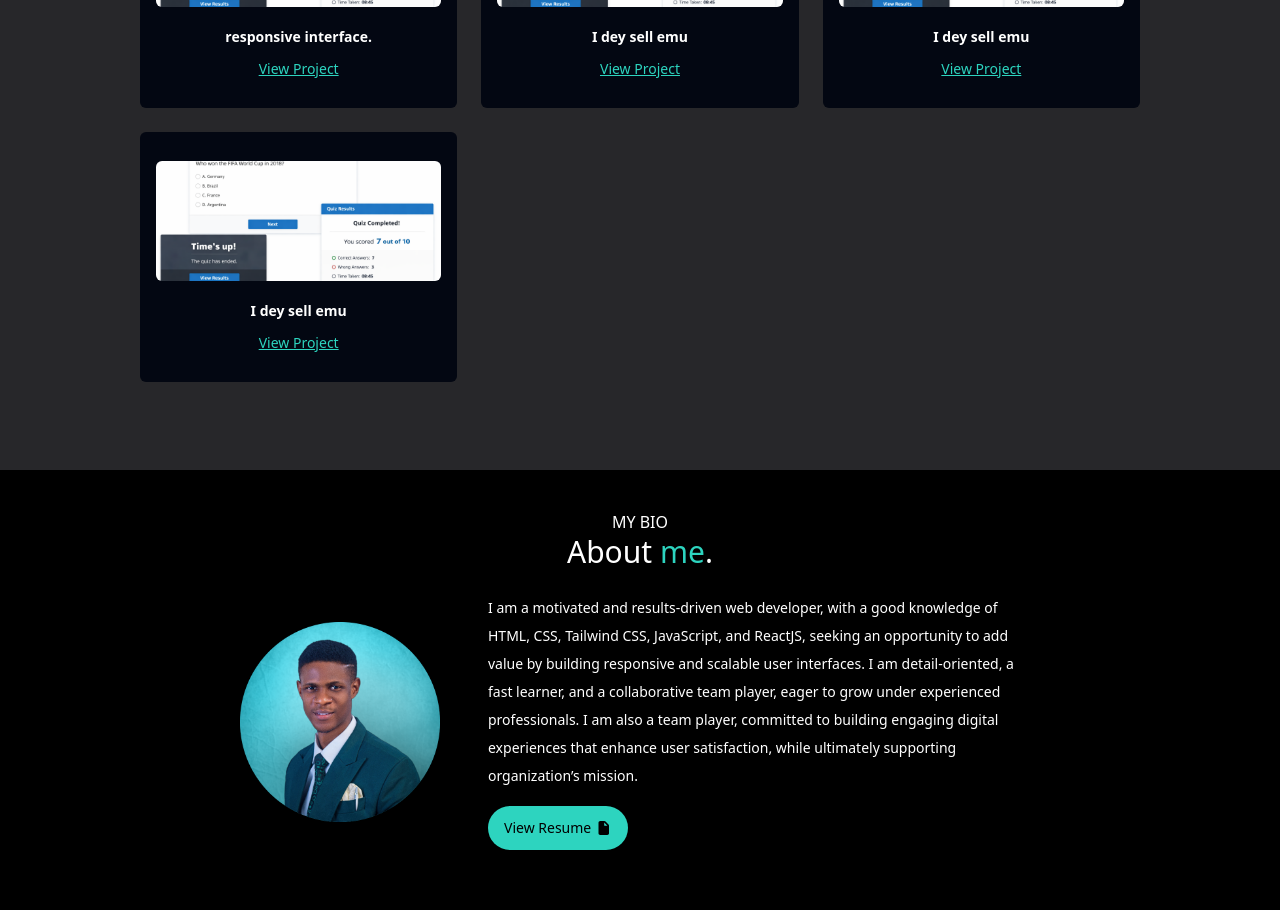
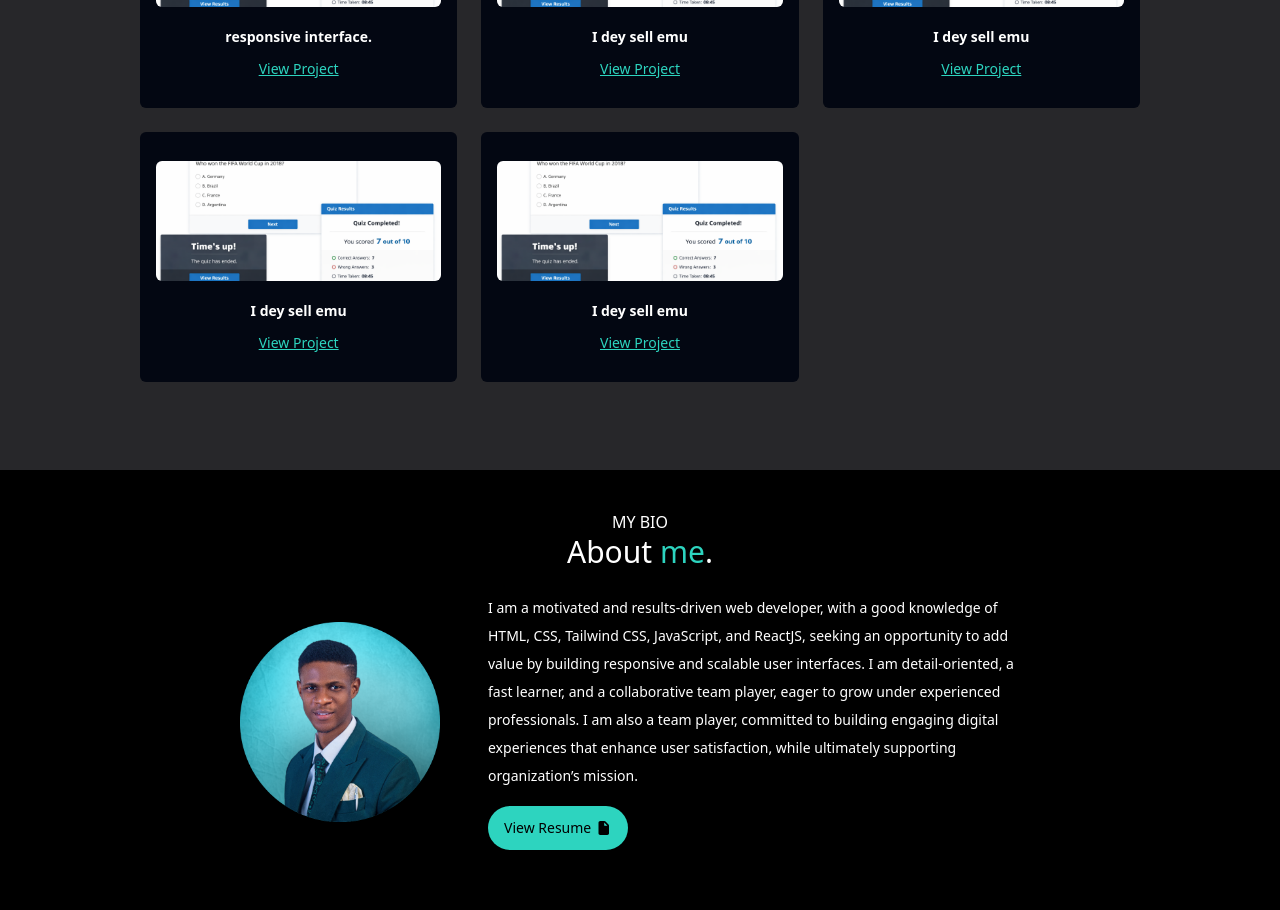
Before and after one commit to SIRBOLU/SB-Portfolio, a React (Vite) app: page / in a window 1280 px wide. Shown: the part 1320-2230 px from the top of the page. Built offline with nearby package versions, Linux system fonts and the light colour scheme.

Commit message:
overflow

```diff
--- a/src/Components/Cardproject.jsx
+++ b/src/Components/Cardproject.jsx
@@ -21,6 +21,11 @@ const projects = [
     link: "https://elemu.com",
     title: "I dey sell emu",
   },
+  {
+    image: quizpic,
+    link: "https://elemu.com",
+    title: "I dey sell emu",
+  },
 ];
 
 export default projects;
--- a/src/Components/Hero.jsx
+++ b/src/Components/Hero.jsx
@@ -90,7 +90,7 @@ const Hero = () => {
             </p>
           </div>
 
-          <div className="[&>*]:bg-[#030712] [&>*]:text-white [&>*]:p-4 [&>*]:w-[1000px] [&>*]:rounded-md [&>*]:h-[250px] flex flex-col md:flex-row justify-center gap-6 items-center text-center max-w-[800px] m-auto text-sm md:text-md">
+          <div className="[&>*]:bg-[#030712] [&>*]:text-white [&>*]:p-4 [&>*]:rounded-md [&>*]:h-[250px] flex flex-col md:flex-row justify-center gap-6 items-center text-center max-w-[800px] mx-auto text-sm md:text-md">
             {/* 1st column */}
             <Card
               icon={<FontAwesomeIcon icon={faGlobe} className="p-4" />}
```
